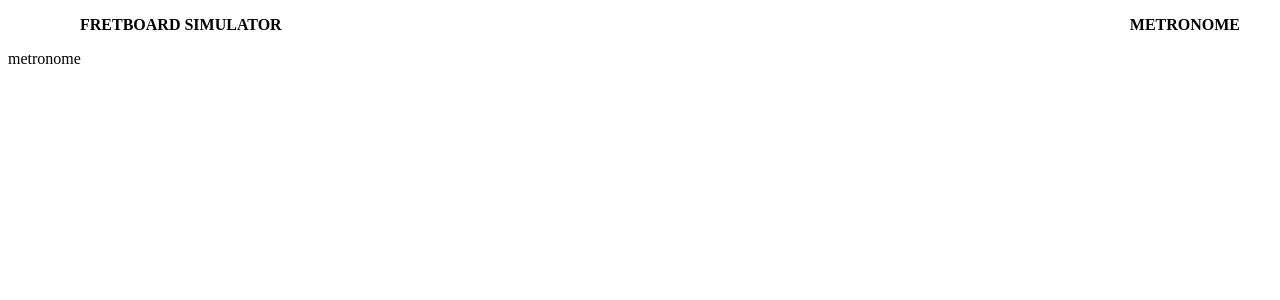
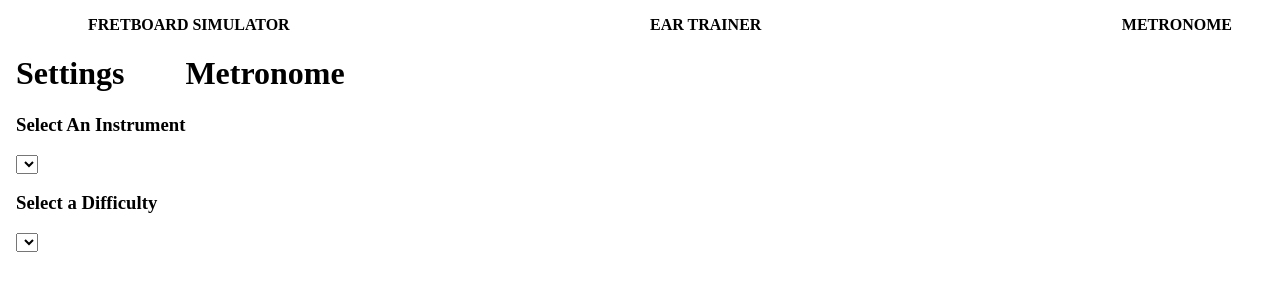
Before and after one commit to CalvinGaiennie/music-vite, a React (Vite) app: page /metronome in a window 1280 px wide. Shown: the top 300 px of the page. Built offline with nearby package versions, Linux system fonts and the light colour scheme.

Commit message:
started rebuilding project

```diff
--- a/src/App.css
+++ b/src/App.css
@@ -0,0 +1,16 @@
+:root {
+  --background-color: white;
+}
+
+body {
+  padding: 0;
+  margin: 1rem;
+}
+
+.flex {
+  display: flex;
+}
+
+.element {
+  margin: 20px;
+}
--- a/src/App.jsx
+++ b/src/App.jsx
@@ -6,7 +6,7 @@ import Metronome from "./pages/Metronome";
 
 function App() {
   return (
-    <div>
+    <>
       <BrowserRouter>
         <Routes>
           <Route path="/" element={<EarTrainer />} />
@@ -14,7 +14,7 @@ function App() {
           <Route path="/metronome" element={<Metronome />} />
         </Routes>
       </BrowserRouter>
-    </div>
+    </>
   );
 }
 
--- a/src/components/AppNav.jsx
+++ b/src/components/AppNav.jsx
@@ -6,10 +6,13 @@ function AppNav() {
     <nav className={styles.nav}>
       <ul>
         <li>
-          <NavLink to="fretboard-simulator">Fretboard Simulator</NavLink>
+          <NavLink to="/fretboard-simulator">Fretboard Simulator</NavLink>
         </li>
         <li>
-          <NavLink to="metronome">Metronome</NavLink>
+          <NavLink to="/">Ear Trainer</NavLink>
+        </li>
+        <li>
+          <NavLink to="/metronome">Metronome</NavLink>
         </li>
       </ul>
     </nav>
--- a/src/components/AppNav.module.css
+++ b/src/components/AppNav.module.css
@@ -1,6 +1,13 @@
 .nav {
+  position: sticky;
+  top: 0;
+  width: 100%;
+  margin: 0;
+  padding: 0;
   text-decoration: none;
   color: black;
+  z-index: 100;
+  background-color: var(--background-color);
 }
 
 .nav ul {
@@ -8,6 +15,7 @@
   display: flex;
   justify-content: space-between;
   gap: 1rem;
+  margin: 0;
 }
 
 .nav a:link,
--- /dev/null
+++ b/src/components/Settings.jsx
@@ -0,0 +1,13 @@
+function Settings() {
+  return (
+    <div>
+      <h1>Settings</h1>
+      <h3>Select An Instrument</h3>
+      <select></select>
+      <h3>Select a Difficulty</h3>
+      <select></select>
+    </div>
+  );
+}
+
+export default Settings;
--- a/src/pages/EarTrainer.jsx
+++ b/src/pages/EarTrainer.jsx
@@ -1,10 +1,14 @@
 import AppNav from "../components/AppNav";
+import Settings from "../components/Settings";
 
 function EarTrainer() {
   return (
     <div>
       <AppNav />
-      <p>ear</p>
+      <div className="flex">
+        <Settings />
+        <h1>Ear Trainer</h1>
+      </div>
     </div>
   );
 }
--- a/src/pages/FretboardSimulator.jsx
+++ b/src/pages/FretboardSimulator.jsx
@@ -1,10 +1,14 @@
 import AppNav from "../components/AppNav";
+import Settings from "../components/Settings";
 
 function FretboardSimulator() {
   return (
     <div>
       <AppNav />
-      <p>fret</p>
+      <div className="flex">
+        <Settings />
+        <h1>Fretboard Simulator</h1>
+      </div>
     </div>
   );
 }
--- a/src/pages/Metronome.jsx
+++ b/src/pages/Metronome.jsx
@@ -1,10 +1,14 @@
 import AppNav from "../components/AppNav";
+import Settings from "../components/Settings";
 
 function Metronome() {
   return (
     <div>
       <AppNav />
-      <p>metronome</p>
+      <div className="flex">
+        <Settings />
+        <h1>Metronome</h1>
+      </div>
     </div>
   );
 }
```
